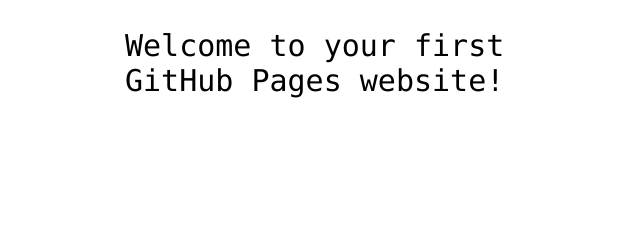
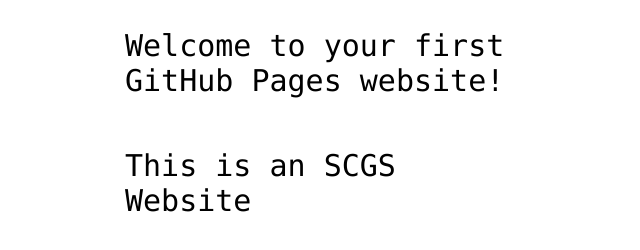
Before and after one commit to SCGS-Github/hello-world, a plain HTML site: page index.html in a window 1280 px wide. Shown: the part 360-610 px from the top of the page, without its empty margins (315-955 px from the left). Drawn offline with Linux system fonts and the light colour scheme.

Commit message:
!st Test commit

```diff
--- a/index.html
+++ b/index.html
@@ -13,6 +13,7 @@
 
 <!-- Change this code here by copy and pasting your template on line 15 -->
 <p>Welcome to your first GitHub Pages website!</p>
+<p>This is an SCGS Website</p>
 
 </body>
 </html>
```
